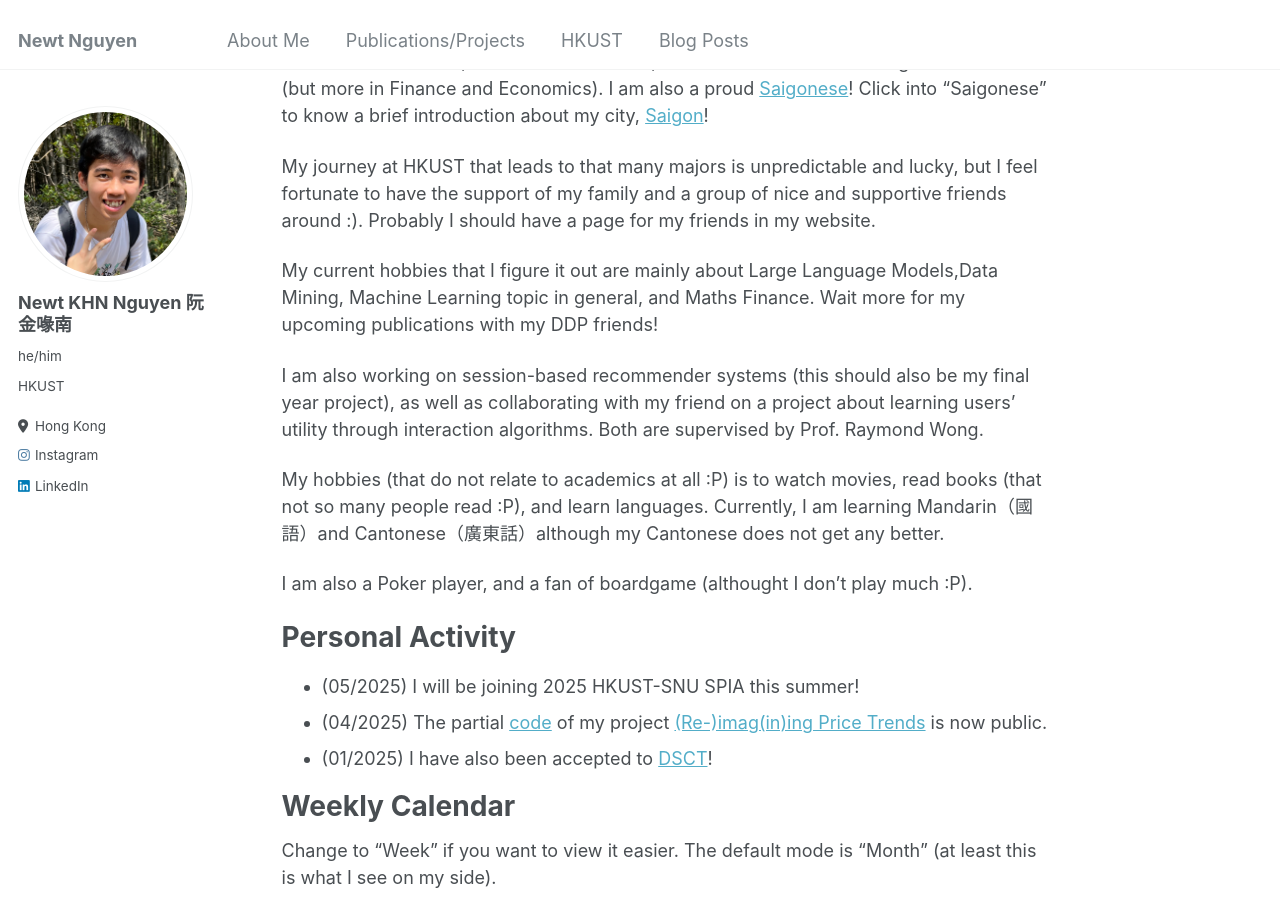
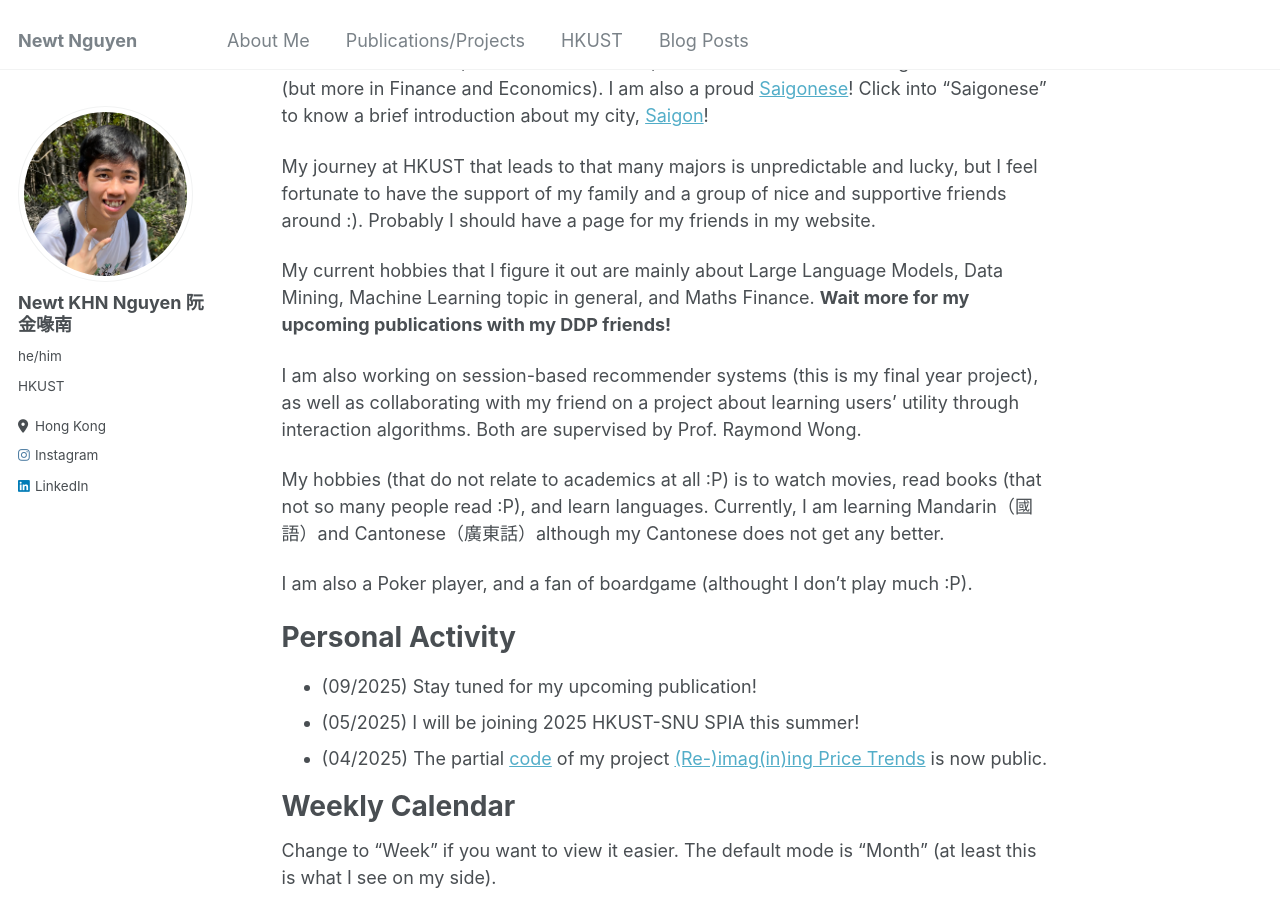
Before and after one commit to newtdes/newtdes.github.io, a Jekyll site: the page built from _pages/about.md, in a window 1280 px wide and 900 px high, scrolled down 252 px. Built offline with Jekyll 4.4.1, drawn with Linux system fonts in a browser that asks for light colours.

Commit message:
Update website info

```diff
--- a/_pages/about.md
+++ b/_pages/about.md
@@ -15,9 +15,9 @@ Hi everyone, welcome to my personal website. I'm final-year student at [the Hong
 
 My journey at HKUST that leads to that many majors is unpredictable and lucky, but I feel fortunate to have the support of my family and a group of nice and supportive friends around :). Probably I should have a page for my friends in my website.
 
-My current hobbies that I figure it out are mainly about Large Language Models,Data Mining, Machine Learning topic in general, and Maths Finance. Wait more for my upcoming publications with my DDP friends!
+My current hobbies that I figure it out are mainly about Large Language Models, Data Mining, Machine Learning topic in general, and Maths Finance. **Wait more for my upcoming publications with my DDP friends!**
 
-I am also working on session-based recommender systems (this should also be my final year project), as well as collaborating with my friend on a project about learning users' utility through interaction algorithms. Both are supervised by Prof. Raymond Wong.
+I am also working on session-based recommender systems (this is my final year project), as well as collaborating with my friend on a project about learning users' utility through interaction algorithms. Both are supervised by Prof. Raymond Wong.
 
 My hobbies (that do not relate to academics at all :P) is to watch movies, read books (that not so many people read :P), and learn languages. Currently, I am learning Mandarin（國語）and Cantonese（廣東話）although my Cantonese does not get any better.
 
@@ -25,9 +25,9 @@ I am also a Poker player, and a fan of boardgame (althought I don't play much :P
 
 Personal Activity
 ======
+* (09/2025) Stay tuned for my upcoming publication!
 * (05/2025) I will be joining 2025 HKUST-SNU SPIA this summer!
 * (04/2025) The partial [code](https://github.com/newtdes/cnn-stock-image-analysis) of my project [(Re-)imag(in)ing Price Trends](https://economics.yale.edu/research/re-imagining-price-trends) is now public.
-* (01/2025) I have also been accepted to [DSCT](https://dsct.hkust.edu.hk/)!
 
 Weekly Calendar
 =====
```
